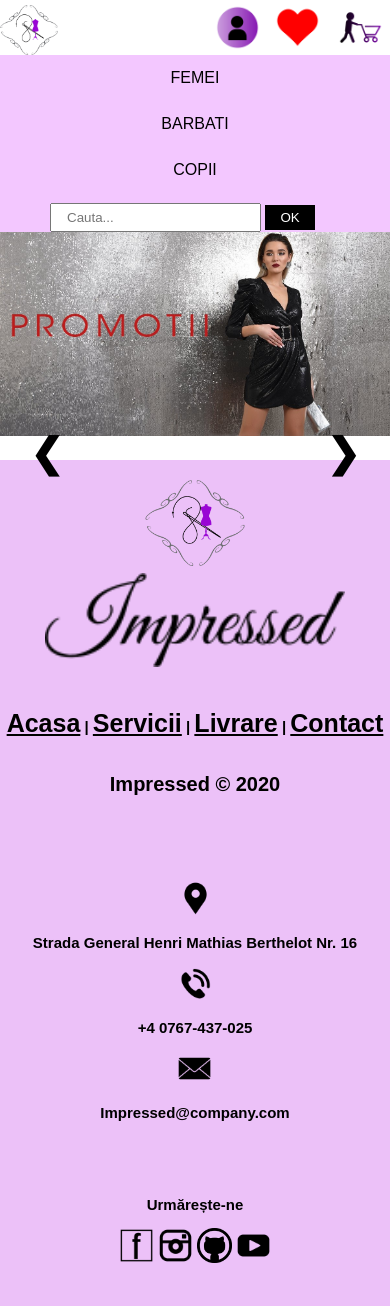
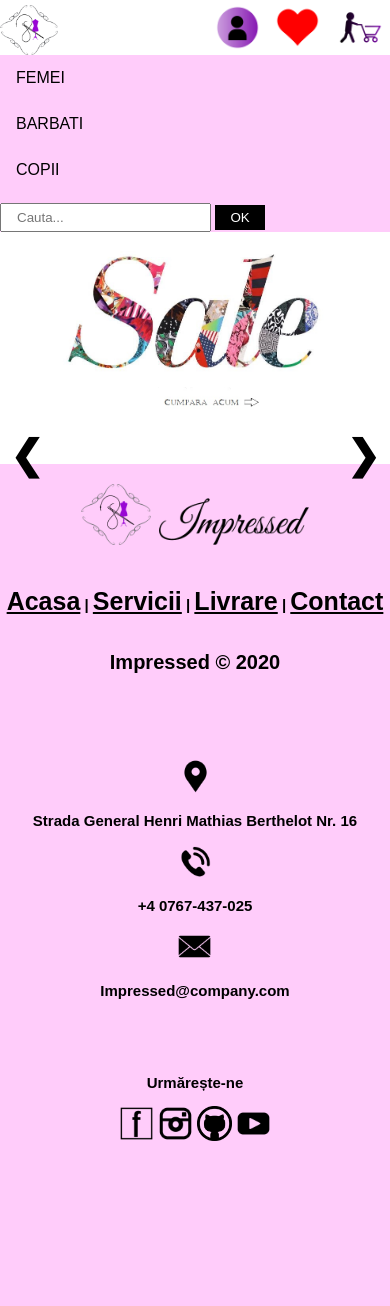
Before and after one commit to LauraStan99/FII, a PHP site: page /PaginaPrincipala.html in a window 390 px wide. After the commit the page ends 1141 px from the top, so only its background shows below. Run offline with PHP 8.4, Linux system fonts and the light colour scheme.

Commit message:
Add files via upload
pagina principala -responsive cu meniu functional

```diff
--- a/TW/PaginaPrincipala/PaginaPrincipala.css
+++ b/TW/PaginaPrincipala/PaginaPrincipala.css
@@ -76,34 +76,17 @@ header .header-left{
 
 
 .navbar {
-  background-color:rgb(243, 199, 255);
+  background-color:rgba(255, 199, 250, 0.897);
   display:flex;
   flex-direction: row;
   justify-content: space-between;
+  flex-wrap: wrap;
 
 }
 
-.navbar a {
-  color: black;
-  padding: 14px 20px;
-  text-decoration: none;
-  text-align: center;
-}
-
-.navbar  a:hover {
-  background-color:rgb(250, 232, 255);
-  color: black;
-}
-
-
 .navbar form input{
-  align-self: flex-start;
   margin-top: 10px;
   padding: 5px 15px;
-}
-
-input {
-  align-self: flex-start;
 }
 
 input[type="submit"] {
@@ -113,18 +96,82 @@ input[type="submit"] {
   color: white;
 }
 
+.femei ,
+.barbati,
+.copii {
+  float: left;
+  overflow: hidden;
+  justify-content: space-between;
+
+}
+
+.femei .femei-buton,
+.barbati .barbati-buton,
+.copii .copii-buton {
+  cursor: pointer;
+  font-size: 16px;
+  border: none;
+  outline: none;
+  color: black;
+  padding: 14px 16px;
+  background-color: inherit;
+  font-family: inherit;
+  margin: 0;
+}
+
+.femei-buton:hover,
+.barbati-buton:hover ,
+.copii-buton:hover   {
+  background-color:rgba(245, 209, 239, 0.952);
+}
+
+.femei-continut,
+.barbati-continut,
+.copii-continut
+{
+  display: none;
+  position: absolute;
+  background-color: white;
+  min-width: 160px;
+  box-shadow: 0px 8px 16px 0px rgba(0,0,0,0.2);
+  z-index: 1;
+}
+
+.femei-continut a ,
+.barbati-continut a,
+.copii-continut a{
+  float: none;
+  color: black;
+  padding: 12px 16px;
+  text-decoration: none;
+  display: block;
+  text-align: left;
+}
+
+.femei-continut a:hover,
+.barbati-continut a:hover,
+.copii-continut a:hover {
+  background-color:rgba(245, 209, 239, 0.952);
+}
+
+.show {
+  display: block;
+}
+
+
+
+
+
+
 
 .inainte, .inapoi {
   cursor: pointer;
   position: absolute;
   top:50%;
-  width:auto;
-  padding:30px;
-  margin-top: -22px;
+  padding:20px;
   color:black;
   font-weight: bold;
   font-size: 40px;
-  border-radius: 0 9px 9px 0;
   transition: 0.5s ease;
   user-select: none;
 }
@@ -138,26 +185,13 @@ input[type="submit"] {
   background-color: rgb(250, 232, 255);
 }
 
-/*
-@media only screen and (max-width:700px)
-{
-  .inainte, .inapoi {font-size: 20px;
-  top: 30%;}
-}
-
-@media only screen and (min-width:700px)
-{
-  .inainte, .inapoi {font-size: 40px;
-  top: 50%;}
-}
-*/
 
 .poze-main img {
   width:100%;
 }
 
 .footer{
-  background-color: rgb(236, 193, 248);
+  background-color: rgba(255, 199, 250, 0.897);
   text-align: left;
   width:100%;
   font: bold 16px sans-serif;
@@ -261,7 +295,7 @@ input[type="submit"] {
 
 }
 
-@media screen and (max-width: 700px)
+@media screen and (max-width: 800px)
  {
   header .logo-nume{
     display:none;
@@ -272,7 +306,7 @@ input[type="submit"] {
     width: 100%;
   }
  .navbar form input[type="search"] {
-  margin-left:50px;
+  margin-left:0px;
    }
   .footer{
     font:bold 15px sans-serif;
@@ -288,5 +322,16 @@ input[type="submit"] {
 
   }
 
+  .footer .footer-stanga #logo{
+    width: 70px;
+  }
+  .footer .footer-stanga #logo-nume{
+    width: 150px;
+  }
 
+  .inainte, .inapoi{
+    margin-top:auto;
+    padding: 10px;
+    bor
+  }
 }
--- a/TW/PaginaPrincipala/PaginaPrincipala.html
+++ b/TW/PaginaPrincipala/PaginaPrincipala.html
@@ -45,12 +45,100 @@
 
  </header>
 
-    <nav class="navbar">
+<div class="navbar">
+
+            <div class="femei">
+              <button class="femei-buton" onclick="myFunction1()">FEMEI</button>
+              <div class="femei-continut" id="DropF">
+                <a href="#">Blugi</a>
+                <a href="#">Bluze</a>
+                <a href="#">Camasi</a>
+                <a href="#">Fuste</a>
+                <a href="#">Jachete</a>
+                <a href="#">Pantaloni</a>
+                <a href="#">Rochii</a>
+
+              </div>
+              <script>
+              function myFunction1() {
+                document.getElementById("DropF").classList.toggle("show");
+                  }
+
+                window.onclick = function(e) {
+                if (!e.target.matches('.femei-buton')) {
+                var myDropdown = document.getElementById("DropF");
+                  if (myDropdown.classList.contains('show')) {
+                    myDropdown.classList.remove('show');
+                  }
+                }
+              }
+
+              </script>
+            </div>
 
 
-         <a href="#">FEMEI</a>
-         <a href="#">BARBATI</a>
-         <a href="#">COPII</a>
+
+
+            <div class="barbati">
+              <button class="barbati-buton" onclick="myFunction2()">BARBATI</button>
+              <div class="barbati-continut" id="DropB">
+                <a href="#">Blugi</a>
+                <a href="#">Bluze</a>
+                <a href="#">Camasi</a>
+                <a href="#">Jachete</a>
+                <a href="#">Pantaloni</a>
+                <a href="#">Tricouri</a>
+              </div>
+              <script>
+                function myFunction2() {
+                document.getElementById("DropB").classList.toggle("show");
+                    }
+
+              window.onclick = function(e) {
+                if (!e.target.matches('.barbati-buton')) {
+                var myDropdown = document.getElementById("DropB");
+                  if (myDropdown.classList.contains('show')) {
+                    myDropdown.classList.remove('show');
+                  }
+                }
+              }
+
+              </script>
+            </div>
+
+
+
+
+            <div class="copii">
+              <button class="copii-buton" onclick="myFunction3()">COPII</button>
+              <div class="copii-continut" id="DropC">
+                <a href="#">Blugi</a>
+                <a href="#">Bluze</a>
+                <a href="#">Fuste</a>
+                <a href="#">Pantaloni</a>
+                <a href="#">Rochii</a>
+                <a href="#">Tricouri</a>
+                <a href="#">Salopete</a>
+
+              </div>
+
+              <script>
+                function myFunction3() {
+                document.getElementById("DropC").classList.toggle("show");
+                    }
+
+              window.onclick = function(e) {
+                if (!e.target.matches('.copii-buton')) {
+                var myDropdown = document.getElementById("DropC");
+                  if (myDropdown.classList.contains('show')) {
+                    myDropdown.classList.remove('show');
+                  }
+                }
+              }
+
+             </script>
+
+            </div>
 
 
        <form  >
@@ -58,18 +146,20 @@
          <input type="submit" value="OK">
        </form>
 
-    </nav>
+ </div>
+
+
 
     <main>
       <a class="inapoi" onclick = "incrementSlide(-1)"> &#10094;</a>
       <a class="inainte" onclick = "incrementSlide(1)"> &#10095;</a>
 
       <div class = "poze-main">
-        <img src = "promotii1.jpg" alt = "pozaPromotii1">
+        <img href="#" src = "promotii1.jpg" alt = "pozaPromotii1">
       </div>
 
       <div class = "poze-main">
-        <img src = "promotii2.jpg" alt = "pozaPromotii2">
+        <img href="#" src = "promotii2.png" alt = "pozaPromotii2">
       </div>
 
       <script>
```
Also changed, not shown: TW/PaginaPrincipala/promotii1.jpg, TW/PaginaPrincipala/promotii2.png (added).
